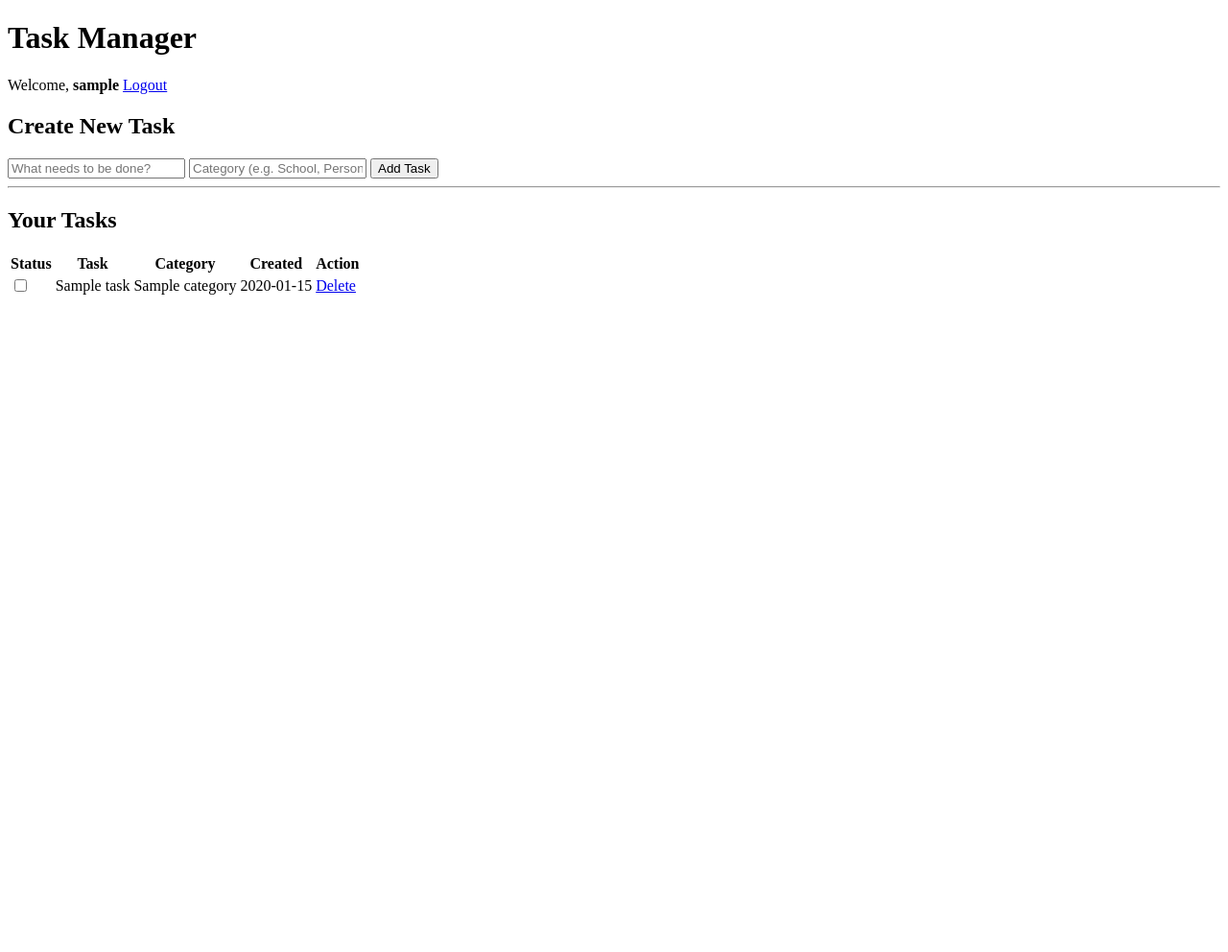
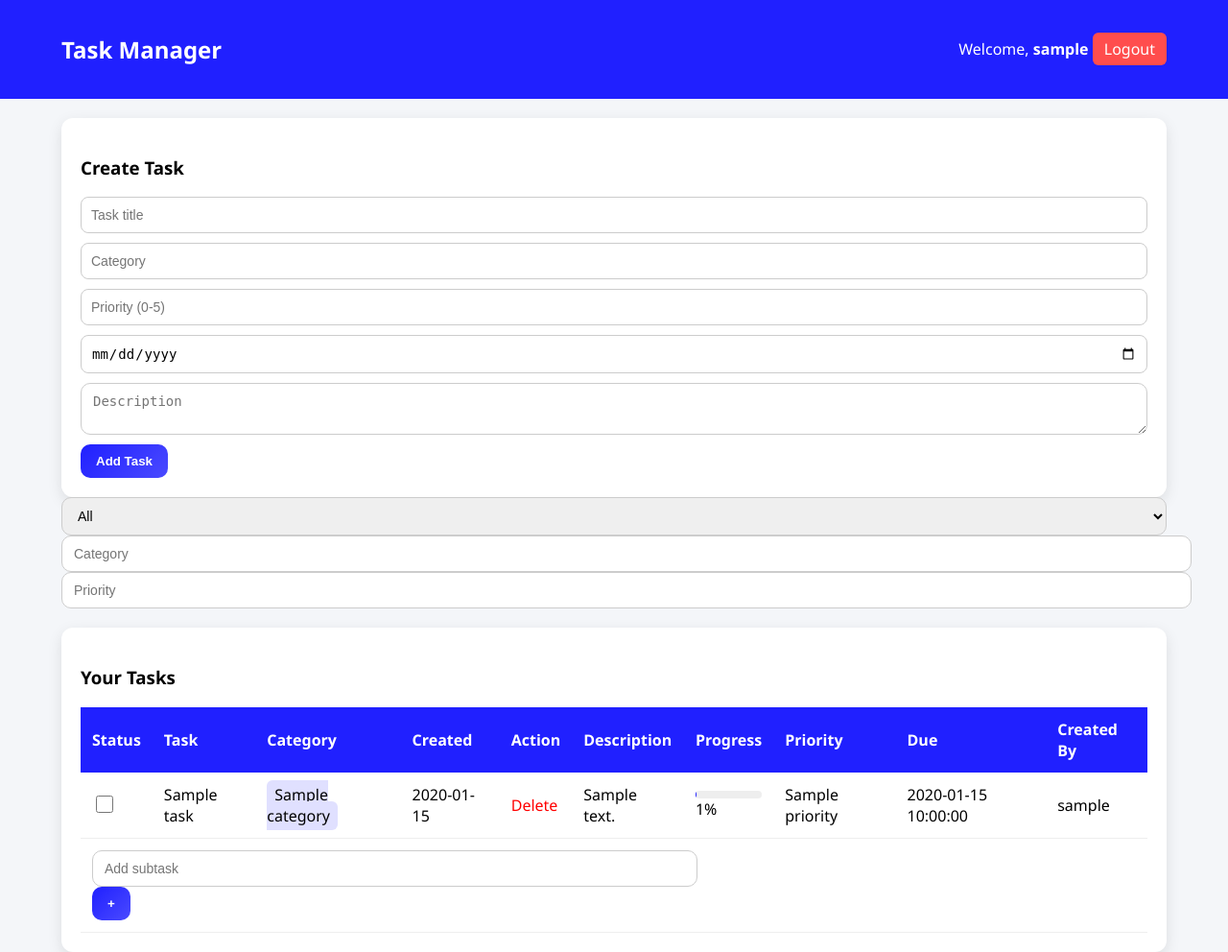
Before and after one commit to 1RX24CS254/TaskManager, a Flask app: template templates/index.html in a window 1280 px wide. Shown: the whole page at 96% size. Before the commit the page ends 307 px from the top, so only its background shows below. Run offline with Flask 3, Linux system fonts and the light colour scheme; the visitor is signed in with stand-in values (Sample User, id 1); the template is opened without the code that fills it: most values are stand-ins (such as "Sample title", 1, 10 or a date in 2020).

Commit message:
looks usable

```diff
--- a/app.py
+++ b/app.py
@@ -1,5 +1,5 @@
 import sqlite3
-from flask import Flask, render_template, request, session, redirect, url_for, flash
+from flask import Flask, render_template, request, session, redirect, url_for, flash, jsonify
 from werkzeug.security import check_password_hash
 
 app = Flask(__name__)
@@ -46,11 +46,114 @@ def dashboard():
 
     conn = get_db_connection()
     # Only fetch tasks belonging to the logged-in user
-    tasks = conn.execute('SELECT * FROM tasks WHERE user_id = ? ORDER BY created_at DESC',
+    if session['role'] == 'admin':
+        tasks = conn.execute(
+            "SELECT * FROM tasks ORDER BY created_at DESC"
+        ).fetchall()
+    else:
+        tasks = conn.execute('SELECT * FROM tasks WHERE user_id = ? ORDER BY created_at DESC',
                          (session['user_id'],)).fetchall()
     conn.close()
 
     return render_template('index.html', tasks=tasks)
+
+@app.route('/add', methods=['POST'])
+def add_task():
+
+    data = request.get_json()
+
+    conn = get_db_connection()
+    conn.execute("""
+        INSERT INTO tasks
+        (user_id, title, description, category, priority, due_date, user_name)
+        VALUES (?, ?, ?, ?, ?, ?, ?)
+    """, (
+        session['user_id'],
+        data.get('title'),
+        data.get('description'),
+        data.get('category'),
+        data.get('priority'),
+        data.get('due_date'),
+        session['username']
+    ))
+
+    conn.commit()
+    conn.close()
+
+    return {'success': True}
+
+@app.route('/add_subtask/<int:parent_id>', methods=['POST'])
+def add_subtask(parent_id):
+    data = request.get_json()
+
+    conn = get_db_connection()
+    conn.execute("""
+        INSERT INTO tasks (user_id, parent_id, title, user_name)
+        VALUES (?, ?, ?, ?)
+    """, (session['user_id'], parent_id, data.get('title'), session['username']))
+
+    conn.commit()
+    conn.close()
+
+    return {'success': True}
+
+def update_progress(task_id):
+    conn = get_db_connection()
+
+    subtasks = conn.execute(
+        "SELECT is_completed FROM tasks WHERE parent_id = ?",
+        (task_id,)
+    ).fetchall()
+
+    if not subtasks:
+        return
+
+    total = len(subtasks)
+    done = sum(s['is_completed'] for s in subtasks)
+
+    percent = int((done / total) * 100)
+
+    conn.execute(
+        "UPDATE tasks SET progress_percent = ? WHERE id = ?",
+        (percent, task_id)
+    )
+
+    conn.commit()
+    conn.close()
+
+@app.route('/delete/<int:id>', methods=['DELETE'])
+def delete_task(id):
+    if session['role'] != 'admin':
+        return {'error': 'Forbidden'}, 403
+
+    conn = get_db_connection()
+    conn.execute("DELETE FROM tasks WHERE id = ?", (id,))
+    conn.commit()
+    conn.close()
+
+    return '', 204
+
+@app.route('/toggle/<int:id>', methods=['POST'])
+def toggle_task(id):
+    conn = get_db_connection()
+
+    task = conn.execute("SELECT * FROM tasks WHERE id = ?", (id,)).fetchone()
+
+    new_status = 0 if task['is_completed'] else 1
+
+    conn.execute(
+        "UPDATE tasks SET is_completed = ? WHERE id = ?",
+        (new_status, id)
+    )
+
+    # update parent progress
+    if task['parent_id']:
+        update_progress(task['parent_id'])
+
+    conn.commit()
+    conn.close()
+
+    return '', 204
 
 @app.route('/logout')
 def logout():
--- a/templates/index.html
+++ b/templates/index.html
@@ -4,38 +4,219 @@
 <meta charset="UTF-8">
 <meta name="viewport" content="width=device-width, initial-scale=1.0">
 <title>Dashboard - Task Manager</title>
-    <link rel="stylesheet" href="{{ url_for('static', filename='style.css') }}">
+
+<style>
+body {
+    font-family: 'Segoe UI', sans-serif;
+    margin: 0;
+    background: #f4f6f9;
+}
+
+/* HEADER */
+header {
+    background: #2020FF;
+    color: white;
+    padding: 15px 0;
+}
+
+.container {
+    width: 90%;
+    margin: auto;
+}
+
+header .container {
+    display: flex;
+    justify-content: space-between;
+    align-items: center;
+}
+
+.btn-logout {
+    color: white;
+    text-decoration: none;
+    background: #ff4d4d;
+    padding: 6px 12px;
+    border-radius: 6px;
+}
+
+/* CARD */
+.card {
+    background: white;
+    padding: 20px;
+    margin-top: 20px;
+    border-radius: 12px;
+    box-shadow: 0 5px 15px rgba(0,0,0,0.1);
+}
+
+/* FORM */
+.add-task form {
+    display: flex;
+    gap: 10px;
+    flex-wrap: wrap;
+}
+
+.add-task input {
+    padding: 10px;
+    border-radius: 8px;
+    border: 1px solid #ccc;
+}
+
+.btn-primary {
+    background: #2020FF;
+    color: white;
+    border: none;
+    padding: 10px 15px;
+    border-radius: 8px;
+    cursor: pointer;
+}
+
+/* TABLE */
+table {
+    width: 100%;
+    border-collapse: collapse;
+}
+
+th, td {
+    padding: 12px;
+    text-align: left;
+}
+
+thead {
+    background: #2020FF;
+    color: white;
+}
+
+tbody tr {
+    border-bottom: 1px solid #eee;
+}
+
+tbody tr:hover {
+    background: #f9f9f9;
+}
+
+/* BADGE */
+.badge {
+    background: #e0e0ff;
+    padding: 4px 8px;
+    border-radius: 6px;
+}
+
+/* DELETE */
+.text-danger {
+    color: red;
+    cursor: pointer;
+}
+
+/* EMPTY */
+.empty-state {
+    text-align: center;
+    color: #888;
+}
+
+/* GLOBAL INPUT STYLE */
+input, textarea, select {
+    padding: 10px 12px;
+    border-radius: 10px;
+    border: 1px solid #ccc;
+    font-size: 14px;
+    outline: none;
+    transition: all 0.2s ease;
+    width: 100%;
+}
+
+input:focus, textarea:focus, select:focus {
+    border-color: #2020FF;
+    box-shadow: 0 0 6px rgba(32,32,255,0.3);
+}
+
+/* BUTTONS */
+button {
+    background: linear-gradient(135deg, #2020FF, #4a4aff);
+    color: white;
+    border: none;
+    padding: 10px 16px;
+    border-radius: 10px;
+    cursor: pointer;
+    font-weight: 600;
+}
+
+button:hover {
+    transform: translateY(-1px);
+}
+
+/* CHECKBOX MODERN */
+input[type="checkbox"] {
+    width: 18px;
+    height: 18px;
+    accent-color: #2020FF;
+    cursor: pointer;
+}
+
+.subtask-box {
+    display: flex;
+    gap: 10px;
+    margin-top: 10px;
+}
+
+.progress-bar {
+    height: 8px;
+    background: #eee;
+    border-radius: 10px;
+    overflow: hidden;
+}
+
+.progress {
+    height: 100%;
+    background: #2020FF;
+}
+
+
+</style>
 </head>
+
 <body>
 
 <header>
     <div class="container">
-            <h1>Task Manager</h1>
-            <nav>
-                <span>Welcome, <strong>{{ session['username'] }}</strong></span>
-                <a href="{{ url_for('logout') }}" class="btn-logout">Logout</a>
-            </nav>
+        <h2>Task Manager</h2>
+        <div>
+            Welcome, <strong>{{ session['username'] }}</strong>
+            <a href="/logout" class="btn-logout">Logout</a>
+        </div>
     </div>
 </header>
 
 <main class="container">
 
-        <section class="add-task">
-            <h2>Create New Task</h2>
-            <form action="/add" method="POST">
-                <input type="text" name="title" placeholder="What needs to be done?" required>
-                <input type="text" name="category" placeholder="Category (e.g. School, Personal)">
-                <button type="submit" class="btn-primary">Add Task</button>
+    <!-- ADD TASK -->
+	<section class="card add-task">
+        	<h3>Create Task</h3>
+		<form id="taskForm">
+			<input type="text" id="title" placeholder="Task title" required>
+    			<input type="text" id="category" placeholder="Category">
+    			<input type="number" id="priority" placeholder="Priority (0-5)" min="0" max="5">
+    			<input type="date" id="due_date">
+    			<textarea id="description" placeholder="Description"></textarea>
+    			<button type="submit">Add Task</button>
 		</form>
 	</section>
+	<div class="filters">
+    		<select id="filterStatus">
+        		<option value="">All</option>
+        		<option value="0">Not Started</option>
+        		<option value="partial">Partial</option>
+        		<option value="1">Completed</option>
+    		</select>
+    		<input type="text" id="filterCategory" placeholder="Category">
+    		<input type="number" id="filterPriority" placeholder="Priority">
+	</div>
 
-        <hr>
 
-        <section class="task-list">
-            <h2>Your Tasks</h2>
+    <!-- TASK LIST -->
+    <section class="card">
+        <h3>Your Tasks</h3>
 
         {% if tasks %}
-                <table>
+        <table id="taskTable">
             <thead>
                 <tr>
                     <th>Status</th>
@@ -43,18 +224,45 @@
                     <th>Category</th>
                     <th>Created</th>
                     <th>Action</th>
+		    <th>Description</th>
+		    <th>Progress</th>
+			<th>Priority</th>
+			<th>Due</th>
+			<th>Created By</th>
                 </tr>
             </thead>
             <tbody>
                 {% for task in tasks %}
-                        <tr>
+                <tr data-id="{{ task.id }}">
                     <td>
-                                <input type="checkbox" {% if task.is_completed %}checked{% endif %}>
+                        <input type="checkbox" class="toggle"
+                        {% if task.is_completed %}checked{% endif %}>
                     </td>
                     <td>{{ task.title }}</td>
                     <td><span class="badge">{{ task.category }}</span></td>
-                            <td>{{ task.created_at[:10] }}</td> <td>
-                                <a href="/delete/{{ task.id }}" class="text-danger">Delete</a>
+                    <td>{{ task.created_at[:10] }}</td>
+                    <td>
+                        <span class="text-danger delete">Delete</span>
+                    </td>
+		    <td>{{ task.description }}</td>
+		<td>
+    			<div class="progress-bar">
+        			<div class="progress" style="width: {{ task.progress_percent }}%"></div>
+    			</div>
+    			{{ task.progress_percent }}%
+		</td>
+
+		<td>{{ task.priority }}</td>
+		<td>{{ task.due_date }}</td>
+		<td>{{ task.user_name }}</td>
+                </tr>
+
+		<tr>
+			<td colspan="6">
+    				<div class="subtasks" data-parent="{{ task.id }}">
+        				<input type="text" placeholder="Add subtask">
+        				<button onclick="addSubtask({{ task.id }}, this)">+</button>
+    				</div>
 			</td>
 		</tr>
                 {% endfor %}
@@ -62,12 +270,102 @@
         </table>
         {% else %}
         <div class="empty-state">
-                    <p>You don't have any tasks yet. Start by adding one above!</p>
+            No tasks yet.
         </div>
         {% endif %}
     </section>
 
 </main>
 
+<! script src="{{ url_for('static', filename='js/main.js') }}"><!/script>
+
+<script>
+document.addEventListener("DOMContentLoaded", () => {
+
+// ADD TASK
+document.getElementById("taskForm")?.addEventListener("submit", function(e) {
+    e.preventDefault();
+
+    let title = document.getElementById("title").value;
+    let category = document.getElementById("category").value;
+    let priority = document.getElementById("priority").value;
+    let due_date = document.getElementById("due_date").value;
+    let description = document.getElementById("description").value;
+
+    fetch("/add", {
+        method: "POST",
+        headers: {"Content-Type": "application/json"},
+        body: JSON.stringify({
+            title,
+            category,
+            priority,
+            due_date,
+            description
+        })
+    }).then(() => location.reload());
+});
+
+
+// DELETE TASK
+document.querySelectorAll(".delete").forEach(btn => {
+    btn.addEventListener("click", function() {
+        let row = this.closest("tr");
+        let id = row.dataset.id;
+
+        fetch(`/delete/${id}`, {method: "DELETE"})
+        .then(() => row.remove());
+    });
+});
+
+
+// TOGGLE TASK
+document.querySelectorAll(".toggle").forEach(box => {
+    box.addEventListener("change", function() {
+        let row = this.closest("tr");
+        let id = row.dataset.id;
+
+        fetch(`/toggle/${id}`, {method: "POST"});
+    });
+});
+
+
+// ADD SUBTASK
+function addSubtask(parentId, btn) {
+    let input = btn.previousElementSibling;
+
+    fetch(`/add_subtask/${parentId}`, {
+        method: "POST",
+        headers: {"Content-Type": "application/json"},
+        body: JSON.stringify({title: input.value})
+    }).then(() => location.reload());
+}
+
+
+// FILTER
+document.querySelectorAll(".filters input, .filters select")
+.forEach(el => {
+    el.addEventListener("input", filterTasks);
+});
+
+function filterTasks() {
+    let category = document.getElementById("filterCategory")?.value.toLowerCase() || "";
+    let priority = document.getElementById("filterPriority")?.value || "";
+
+    document.querySelectorAll("#taskTable tbody tr").forEach(row => {
+        let text = row.innerText.toLowerCase();
+
+        let show = true;
+
+        if (category && !text.includes(category)) show = false;
+        if (priority && !text.includes(priority)) show = false;
+
+        row.style.display = show ? "" : "none";
+    });
+}
+
+});
+
+
+</script>
 </body>
 </html>
```
Also changed, not shown: schema.sql (+6 -3 lines), static/js/main.js (+84 -0 lines), templates/index_old.html (added, +73 -0 lines). Lines whose indentation alone changed are shown as unchanged.
